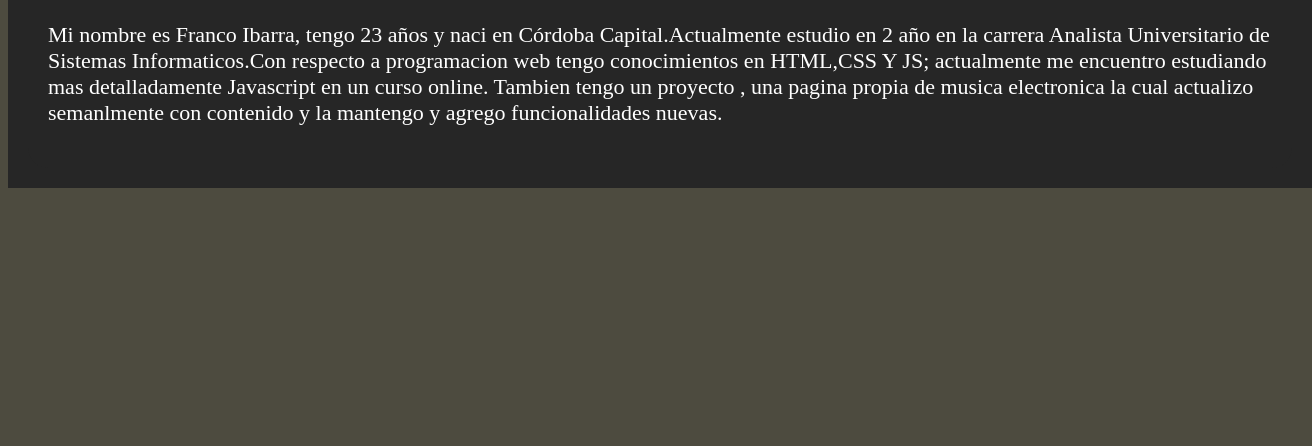
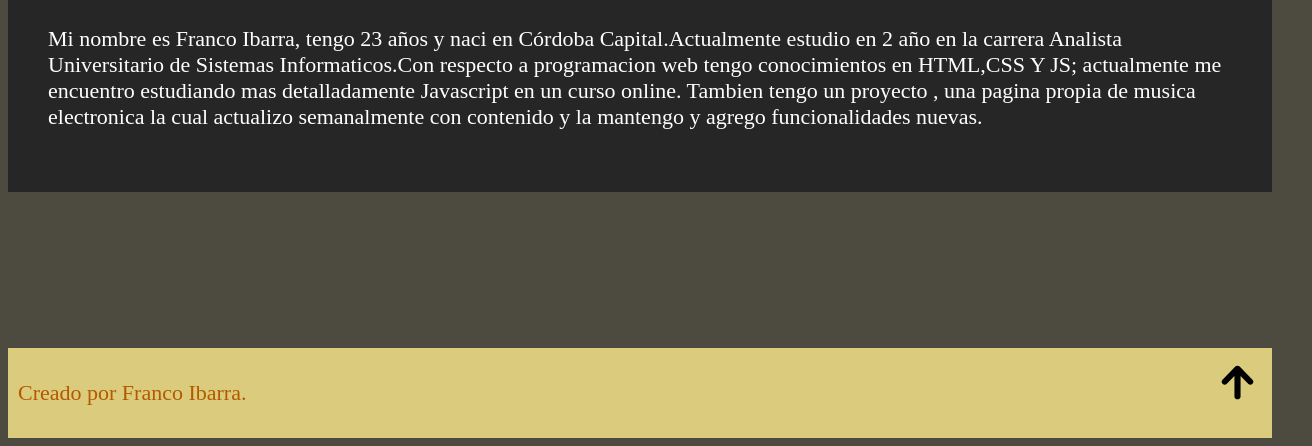
Before and after one commit to francoandes12/me, a plain HTML site: page about.html in a window 1280 px wide. Shown: the part 619-1065 px from the top of the page, 1312 px wide, since content can reach past the window. Before the commit the page ends 815 px from the top, so only its background shows below. Drawn offline with Linux system fonts and the light colour scheme.

Commit message:
"version 1.5"

```diff
--- a/about.html
+++ b/about.html
@@ -22,6 +22,7 @@
             <li><a href="contacto.html">Contacto</a></li>
         </ul>
     </nav>
+    <br>
     <div class="contenedorfoto">
         <div>
             <img src="foto.jpeg" alt="">
@@ -29,10 +30,20 @@
         <div class="parrafo">
             <p>Mi nombre es Franco Ibarra, tengo 23 años y naci en Córdoba Capital.Actualmente estudio en 2 año en la carrera Analista Universitario de Sistemas Informaticos.Con respecto
                 a programacion web tengo conocimientos en HTML,CSS Y JS; actualmente me encuentro estudiando mas detalladamente Javascript en un curso online.
-                Tambien tengo un proyecto , una pagina propia de musica electronica la cual actualizo semanlmente con contenido y la mantengo y agrego funcionalidades nuevas.
+                Tambien tengo un proyecto , una pagina propia de musica electronica la cual actualizo semanalmente con contenido y la mantengo y agrego funcionalidades nuevas.
             </p>
         </div>
     </div>
+    <br>
+    <br>
+    <br>
+    <br>
+    <br>
+    <br>
+    <footer align="center" id="footer2">
+        <p>Creado por Franco Ibarra.</p>
+        <a href="#"><img width="49" height="49" src="img/up.svg" alt=""></a>
+    </footer>
 </body>
 
 </html>
--- a/style.css
+++ b/style.css
@@ -17,7 +17,7 @@ body{
     background-color: #4D4B3F;
     color: white;
     font-size: 22px;
-    margin: 1;
+    margin: 2;
     padding: 1;
 }
 nav{
@@ -29,6 +29,8 @@ ul {
     width: 90.5%;
     height: auto;
     top: 80px;
+    margin: 0px;
+    padding: 10px;
 }
 @media screen and (min-width:768px) {
     ul {
@@ -185,7 +187,7 @@ li{
 
 .box{
     position: absolute;
-    top: 440px;
+    top: 460px;
     right: 40px;
     padding: 5px;
     background: #f1f1f1;
@@ -245,7 +247,6 @@ li{
     background-color: #262626;
     position: relative;
     padding: 20px;
-    width: 100%;
 }
 .contenedorfoto img{
     width: 300px;
@@ -275,8 +276,12 @@ li{
     }
 }
 footer{
-    background-color: #000000;
-    padding: 20px;
+    background-color: #DBCC7D;
+    padding: 10px;
+    display: flex;
+    justify-content: space-between;
+    position: relative;
+    color:#B35900;
 }
 #cajaimg{
     width: 100%;
@@ -284,3 +289,12 @@ footer{
 #cajaimg img{
     width: 100%;
 }
+#footer2{
+    top: 0px;
+    margin: 0;
+}
+@media screen and (min-width:768px){
+    #footer2{
+        top: 100%;
+    }
+}
```
Also changed, not shown: contacto.html (+22 -0 lines), index.html (+5 -1 lines), trabajos.html (+19 -1 lines), img/up.svg (added).
